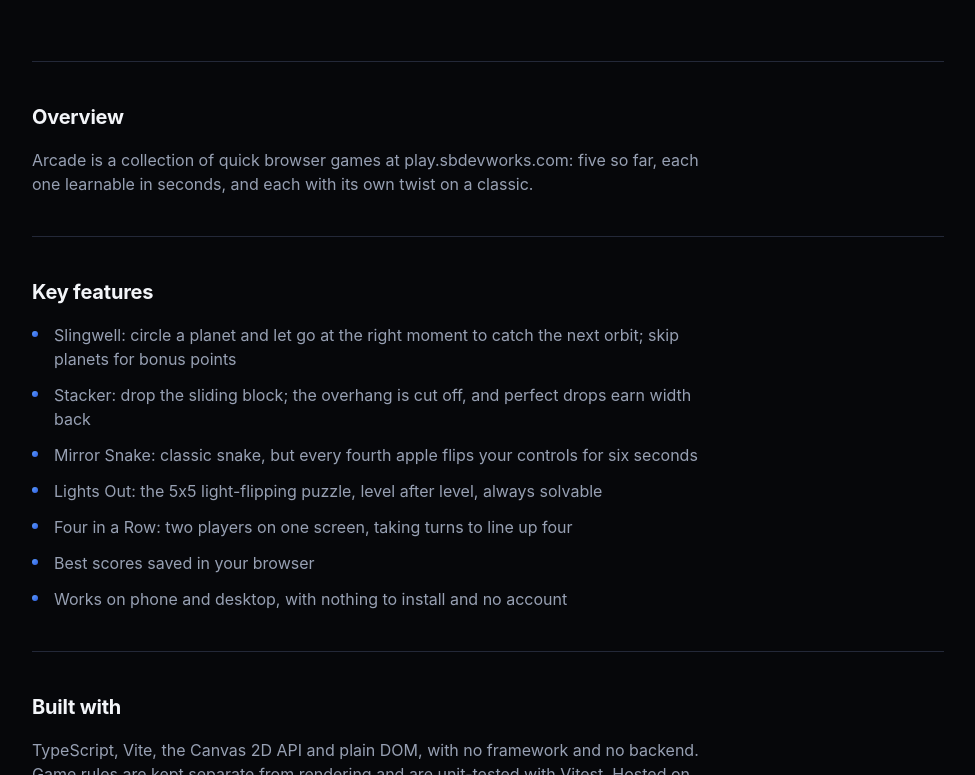
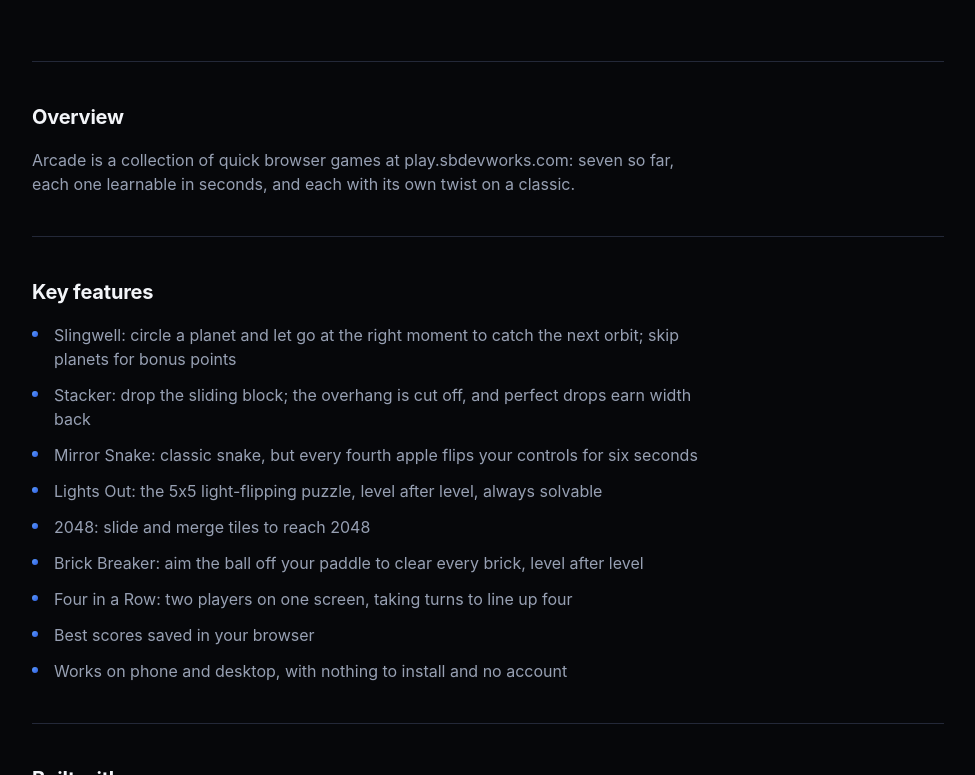
Before and after one commit to Laedos/webpage, a plain HTML site: page apps/arcade.html in a window 1280 px wide. Shown: the part 429-1204 px from the top of the page, without its empty margins (152-1127 px from the left). Drawn offline with Linux system fonts and the light colour scheme.

Commit message:
Arcade now has seven games
Co-Authored-By: Claude Opus 5 <noreply@anthropic.com>
Claude-Session: https://claude.ai/code/session_01W13nVWDLn9K8SLpKoYG9qJ

```diff
--- a/apps/arcade.html
+++ b/apps/arcade.html
@@ -4,7 +4,7 @@
   <meta charset="UTF-8" />
   <meta name="viewport" content="width=device-width, initial-scale=1.0" />
   <title>Arcade — SB Dev Works</title>
-  <meta name="description" content="Arcade: small browser games: Slingwell, Stacker, Mirror Snake, Lights Out and Four in a Row." />
+  <meta name="description" content="Arcade: small browser games: Slingwell, Stacker, Mirror Snake, Lights Out, 2048, Brick Breaker and Four in a Row." />
   <link rel="icon" type="image/png" href="../assets/logo.png" />
   <link rel="stylesheet" href="../styles.css" />
 </head>
@@ -49,7 +49,7 @@
       <section class="detail-section">
         <h2>Overview</h2>
         <p>
-          Arcade is a collection of quick browser games at play.sbdevworks.com: five so far, each
+          Arcade is a collection of quick browser games at play.sbdevworks.com: seven so far, each
           one learnable in seconds, and each with its own twist on a classic.
         </p>
       </section>
@@ -61,6 +61,8 @@
           <li>Stacker: drop the sliding block; the overhang is cut off, and perfect drops earn width back</li>
           <li>Mirror Snake: classic snake, but every fourth apple flips your controls for six seconds</li>
           <li>Lights Out: the 5x5 light-flipping puzzle, level after level, always solvable</li>
+          <li>2048: slide and merge tiles to reach 2048</li>
+          <li>Brick Breaker: aim the ball off your paddle to clear every brick, level after level</li>
           <li>Four in a Row: two players on one screen, taking turns to line up four</li>
           <li>Best scores saved in your browser</li>
           <li>Works on phone and desktop, with nothing to install and no account</li>
--- a/projects.js
+++ b/projects.js
@@ -53,7 +53,7 @@ const PROJECTS = [
   {
     name: "Arcade",
     slug: "arcade",
-    blurb: "Small browser games: Slingwell, Stacker, Mirror Snake, Lights Out, and Four in a Row for two.",
+    blurb: "Small browser games: Slingwell, Stacker, Mirror Snake, Lights Out, 2048, Brick Breaker, and Four in a Row for two.",
     tags: ["TypeScript", "Canvas", "Web"],
   },
 ];
```
